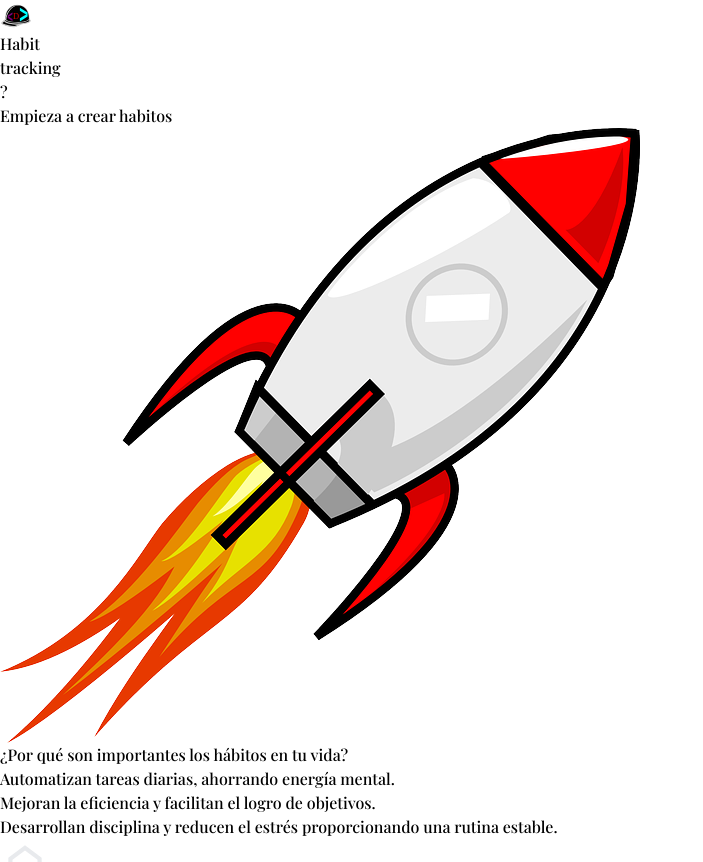
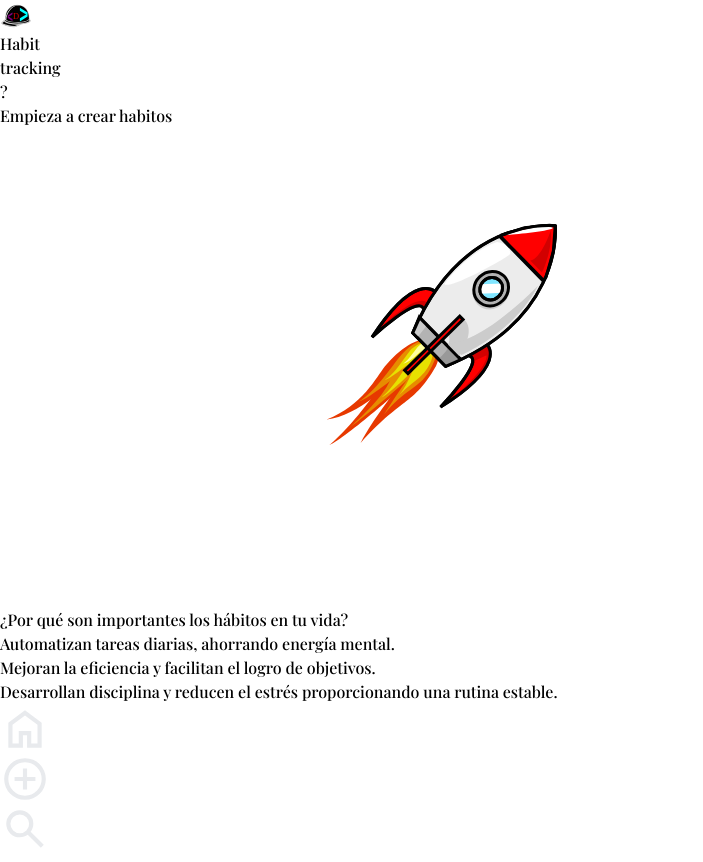
Before and after one commit to DeltechArch/Habit-Tracking, a React (Vite) app: page / in a window 1280 px wide. Shown: the top 862 px of the page, without its empty margins (0-703 px from the left). Built offline with nearby package versions, Linux system fonts and the light colour scheme; a web font is replaced by a local one.

Commit message:
configurando imagen

```diff
--- a/src/components/Home.jsx
+++ b/src/components/Home.jsx
@@ -13,8 +13,8 @@ const Home = () => {
           </h1>
 
           <img
-            className=" min-w-40 max-w-52 mt-5 "
-            src="./rocket.png"
+            className='min-w-40 max-w-52 mt-5'
+            src="./rocket.svg"
             alt="imagen-cohete-roket"
           />
 
```
Also changed, not shown: public/rocket.svg (added), public/roket.svg (added).
